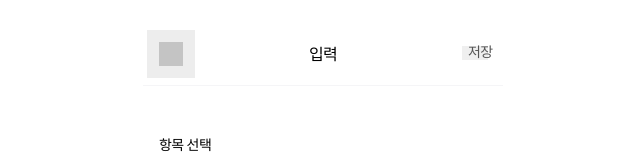
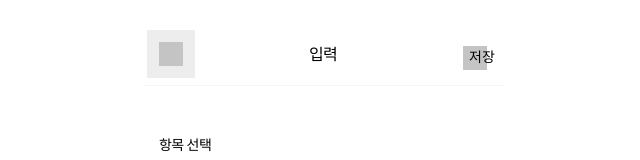
Before and after one commit to Jcurver/moabuzaFE, a React (Create React App) app: page /onedaypost in a window 1280 px wide. Shown: the top 160 px of the page, without its empty margins (317-957 px from the left). Built offline with nearby package versions, Linux system fonts and the light colour scheme.

Commit message:
[FIX]onedeyPost error and design

```diff
--- a/src/pages/OnedayPost.js
+++ b/src/pages/OnedayPost.js
@@ -1,4 +1,4 @@
-import React, { useState, useEffect, useRef} from 'react'
+import React, { useState, useEffect, useRef } from 'react'
 import styled from 'styled-components'
 import { NavLink, useNavigate } from 'react-router-dom'
 import DatePicker, { registerLocale } from 'react-datepicker'
@@ -33,7 +33,7 @@ function OnedayPost() {
   const textInput = useRef()
   const navigate = useNavigate()
   const [selectDate, setSelectDate] = useState(new Date())
-  useEffect(()=>{},[selectDate])
+  useEffect(() => {}, [selectDate])
   // useEffect(() => {
   //   setValue('date',selectDate)
   // },[selectDate])
@@ -103,17 +103,9 @@ function OnedayPost() {
         <LeftButton />
         <LeftButtonDiv />
       </NavLink>
-      <OptionTitle style={{ top: '17.36%' }}>항목 선택</OptionTitle>
-      {/* <details style={{ top: '155px', left: '12px' }}>
-        <summary>-- 항목을 선택해부자 --</summary>
-        <ul>
-          <li>수입</li>
-          <li>지출</li>
-          <li>같이해부자</li>
-          <li>도전해부자</li>
-        </ul>
-      </details> */}
       <form onSubmit={handleSubmit(onValid)}>
+        <RightButton>저장</RightButton>
+        <OptionTitle style={{ top: '17.36%' }}>항목 선택</OptionTitle>
         <select
           // eslint-disable-next-line react/jsx-props-no-spreading
           {...register('option')}
@@ -123,7 +115,7 @@ function OnedayPost() {
             left: '16px',
           }}
         >
-          <option value='0'>-- 항목을 골라부자 --</option>
+          <option value="0">-- 항목을 골라부자 --</option>
           <option value="1">수입</option>
           <option value="2">지출</option>
           <option value="3">같이해부자</option>
@@ -158,7 +150,7 @@ function OnedayPost() {
         </OptionDiv>
         <OptionTitle style={{ top: '45.97%' }}>💰 금액</OptionTitle>
         <Input
-          style={{ top: '49%' }}
+          style={{ top: '51%' }}
           placeholder="금액을 입력해주세요"
           {...register('amount', {
             required: '금액을 적어부자',
@@ -169,10 +161,10 @@ function OnedayPost() {
             },
           })}
         />
-        <ErrorSpan style={{ top: '56%' }}>{errors?.amount?.message}</ErrorSpan>
-        <OptionTitle style={{ top: '61.58%' }}>✏️ 메모</OptionTitle>
+        <ErrorSpan style={{ top: '59%' }}>{errors?.amount?.message}</ErrorSpan>
+        <OptionTitle style={{ top: '62%' }}>✏️ 메모</OptionTitle>
         <Input
-          style={{ top: '63.79%' }}
+          style={{ top: '67%' }}
           placeholder="메모를 입력해주세요"
           {...register('memo', {
             required: '메모를 적어부자',
@@ -183,8 +175,7 @@ function OnedayPost() {
             },
           })}
         />
-        <ErrorSpan style={{ top: '71%' }}>{errors?.memo?.message}</ErrorSpan>
-        <RightButton>저장</RightButton>
+        <ErrorSpan style={{ top: '75.1%' }}>{errors?.memo?.message}</ErrorSpan>
       </form>
     </Wrapper>
   )
@@ -281,27 +272,17 @@ const TopDiv = styled.div`
 
 const RightButton = styled.button`
   position: absolute;
-  width: 26px;
-  height: 14px;
-  left: 319px;
-  top: 46px;
-
-  /* Heading/Noto Sans KR/H6 */
+  left: 88.89%;
+  top: 5.69%;
+  width: 24px;
+  height: 24px;
 
   font-family: 'Noto Sans KR';
   font-style: normal;
   font-weight: 400;
   font-size: 14px;
   line-height: 100%;
-  /* identical to box height, or 14px */
-
-  display: flex;
-  align-items: center;
-  letter-spacing: -0.04em;
-
-  /* color / gray / Gray70 */
-
-  color: #555555;
+  background: #c4c4c4;
 `
 
 const Title = styled.div`
@@ -337,7 +318,6 @@ const Input = styled.input`
   width: 328px;
   height: 52px;
   left: 16px;
-
   border: none;
   background: #f5f5f7;
   border-radius: 8px;
```
